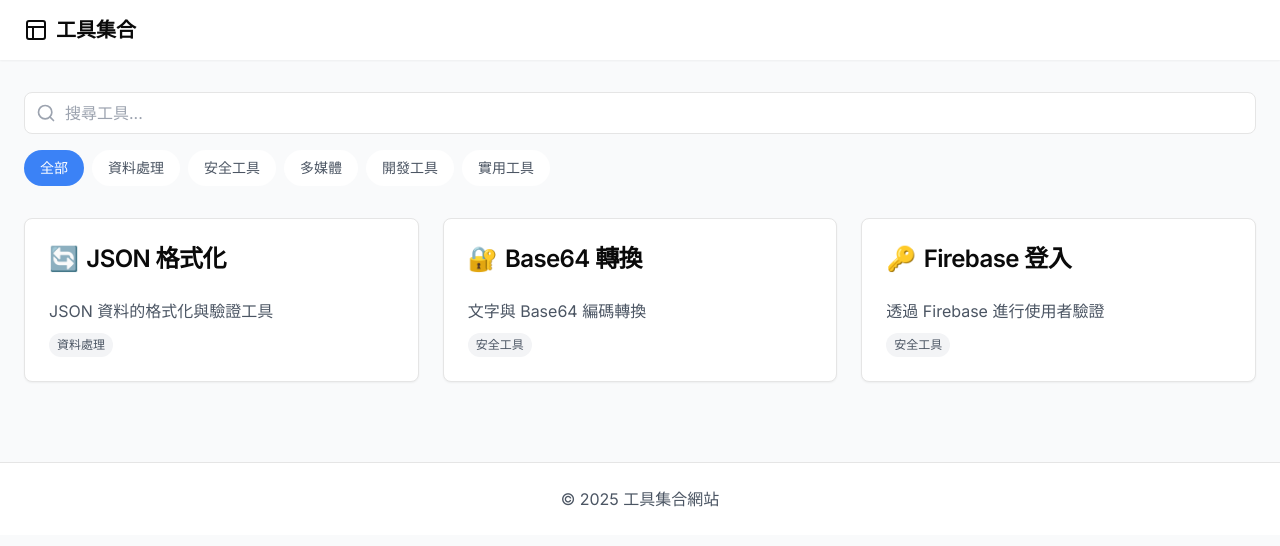
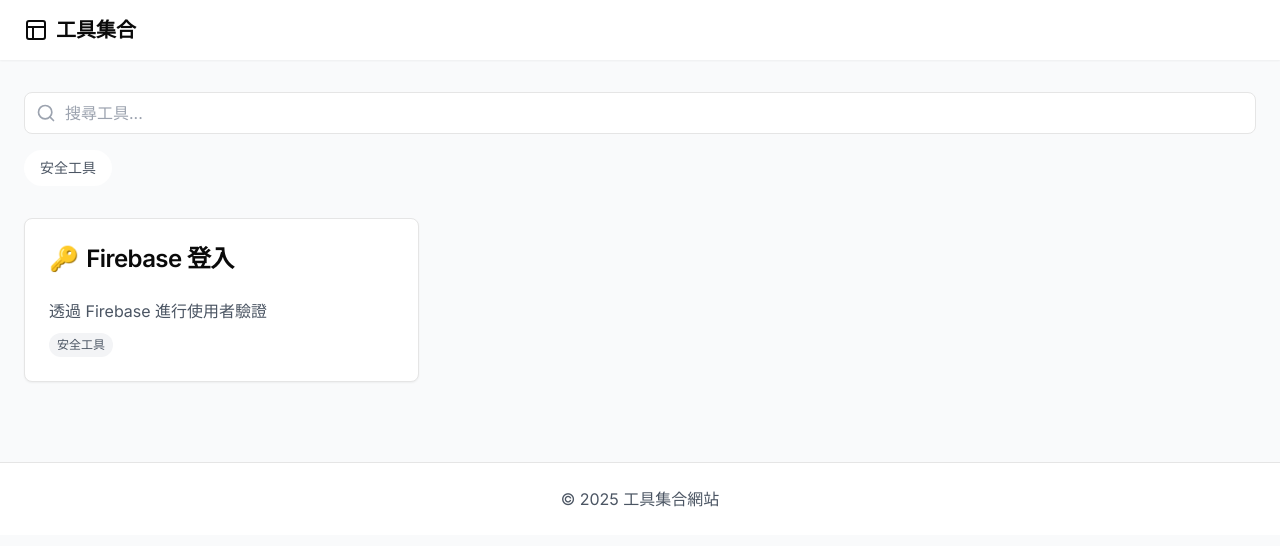
Before and after one commit to felaray/React.ToolsWeb, a Next.js app: page / in a window 1280 px wide. Shown: the top 546 px of the page. Built offline with nearby package versions, Linux system fonts and the light colour scheme.

Commit message:
新增工具隱藏屬性，改善工具顯示邏輯

```diff
--- a/src/app/page.tsx
+++ b/src/app/page.tsx
@@ -23,6 +23,7 @@ interface Tool {
   category: string;
   features?: string[];
   component: React.ReactNode | (() => React.JSX.Element);
+  hidden?: boolean;  // 新增隱藏屬性
 }
 
 const ToolDetail = ({ tool, onBack }: { tool: Tool | null, onBack: () => void }) => {
@@ -85,7 +86,7 @@ const ToolDashboard = () => {
     "實用工具"
   ];
 
-  const tools = [
+  const tools: Tool[] = [
     {
       id: "json-formatter",
       title: "JSON 格式化",
@@ -98,7 +99,8 @@ const ToolDashboard = () => {
         "支援縮排調整",
         "支援複製格式化後的程式碼"
       ],
-      component: <div className="text-center">JSON 格式化工具介面</div>
+      component: <div className="text-center">JSON 格式化工具介面</div>,
+      hidden: true,  // 是否隱藏此工具
     },
     {
       id: "base64",
@@ -112,9 +114,9 @@ const ToolDashboard = () => {
         "支援檔案轉換",
         "支援批次處理"
       ],
-      component: <div className="text-center">Base64 轉換工具介面</div>
+      component: <div className="text-center">Base64 轉換工具介面</div>,
+      hidden: true,  // 是否隱藏此工具
     },
-    // ... 其他工具
     {
       id: "firebase-login",
       title: "Firebase 登入",
@@ -126,8 +128,9 @@ const ToolDashboard = () => {
         "Email 密碼登入",
         "驗證狀態管理"
       ],
-      component: firebaselogin
-    }
+      component: firebaselogin,
+      hidden: false,
+    },
   ];
 
   // 獲取當前顯示的工具
@@ -138,8 +141,16 @@ const ToolDashboard = () => {
     const matchesSearch = tool.title.toLowerCase().includes(searchTerm.toLowerCase()) ||
                          tool.description.toLowerCase().includes(searchTerm.toLowerCase());
     const matchesCategory = selectedCategory === "全部" || tool.category === selectedCategory;
-    return matchesSearch && matchesCategory;
+    const isVisible = !tool.hidden;  // 判斷工具是否隱藏
+    return matchesSearch && matchesCategory && isVisible;
   });
+
+  // 根據分類顯示工具
+  const filteredCategories = categories.filter(category =>
+    tools.some(tool =>
+      tool.category === category && !tool.hidden
+    )
+  );
 
   // 渲染主頁面或工具詳細頁面
   const renderContent = () => {
@@ -176,7 +187,7 @@ const ToolDashboard = () => {
           </div>
 
           <div className="flex flex-wrap gap-2">
-            {categories.map((category) => (
+            {filteredCategories.map((category) => (
               <button
                 key={category}
                 onClick={() => setSelectedCategory(category)}
```
